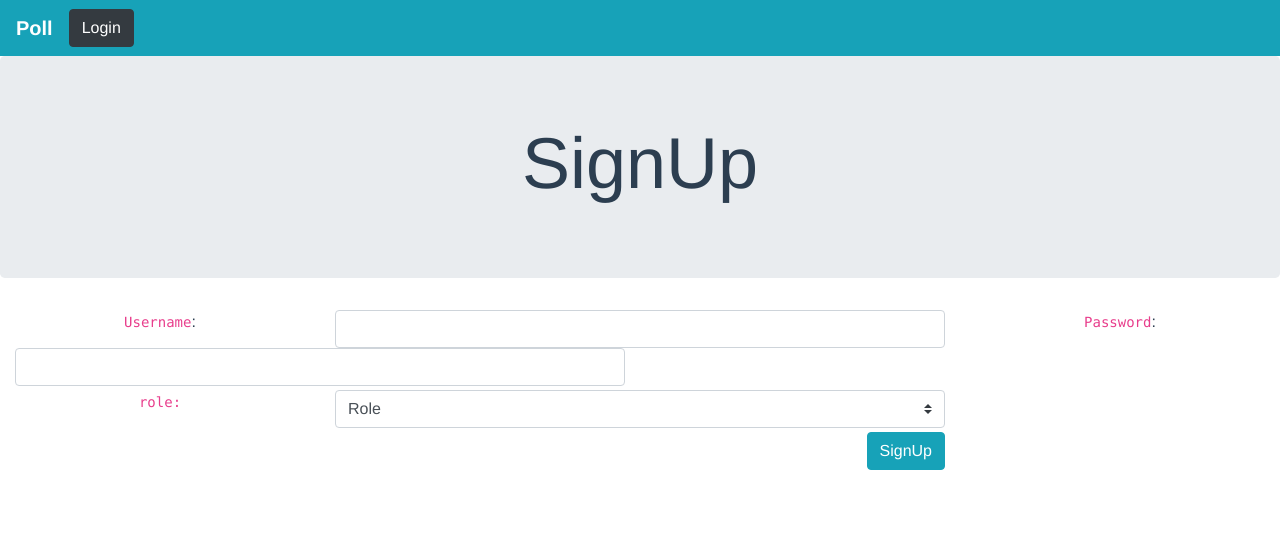
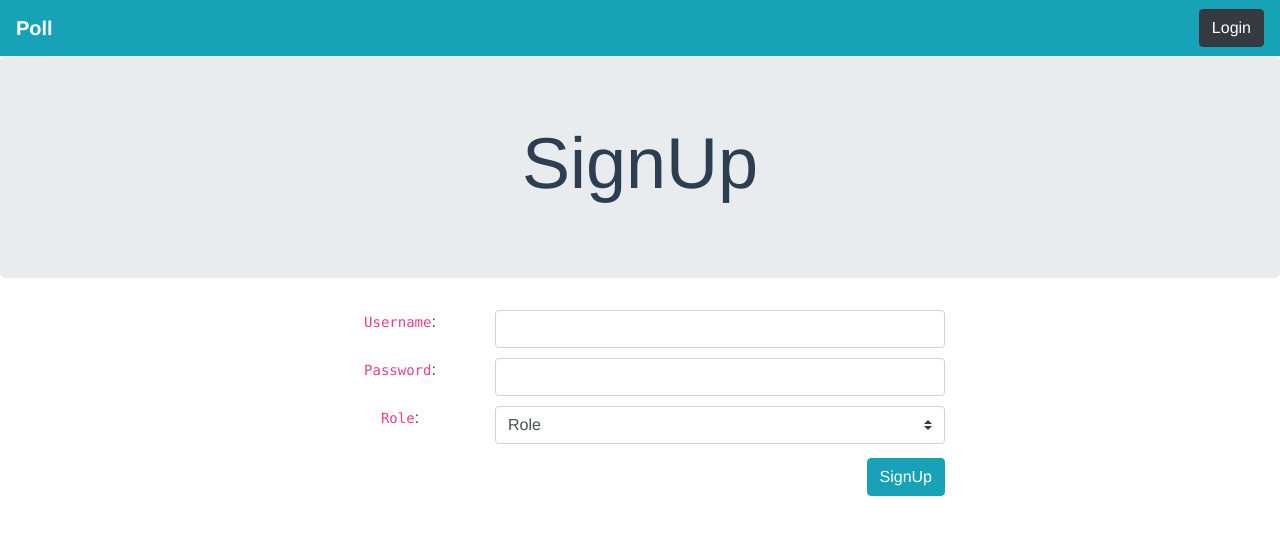
Before and after one commit to sudhanshulicensed/polling-application, a Vue app: page /signup in a window 1280 px wide. Shown: the top 534 px of the page. Built offline with nearby package versions, Linux system fonts and the light colour scheme.

Commit message:
Login/Signup Ready with API Integrated

```diff
--- a/src/App.vue
+++ b/src/App.vue
@@ -1,13 +1,16 @@
 <template>
   <div id="app">
-    <b-navbar d-flex toggleable="lg" type="dark" variant="info">
+    <b-navbar class="spc-btw" d-flex justify-content-between type="dark" variant="info">
       <b-navbar-brand href="#">Poll</b-navbar-brand>
-      <router-link v-if="currentRoute === 'signup'" to="/login">
+      <!-- <div class="1"></div> -->
+      <div class="2">
+        <router-link v-if="currentRoute === 'signup'" to="/login">
         <b-button  variant="dark">Login</b-button>
       </router-link>
       <router-link v-if="currentRoute === 'login'" to="/signup">
         <b-button  variant="dark">SignUp</b-button>
       </router-link>
+      </div>
     </b-navbar>
     <router-view/>
       <!-- v-show="signup == getRouteSignup" -->
@@ -62,5 +65,9 @@ nav a.router-link-exact-active {
   color: #42b983;
 }
 
+.spc-btw{
+  justify-content: space-between !important;
+}
+
 
 </style>
--- a/src/components/LogIn.vue
+++ b/src/components/LogIn.vue
@@ -2,38 +2,62 @@
     <div class="login-comp">
         <b-jumbotron header="LogIn"></b-jumbotron>
         <b-container fluid>
-            <b-row class="my-1" v-for="type in types" :key="type">
+            <b-row class="my-1 justify-content-center flex-column align-items-center row-gap">
+                <b-row sm="12">
                     <b-col sm="3">
-                <label :for="`type-${type}`"><code>{{ type }}</code>:</label>
+                      <label><code>Username</code>:</label>
                     </b-col>
-            <b-col sm="6">
-                <b-form-input :id="`type-${type}`" :type="type"></b-form-input>
+                    <b-col sm="9">
+                      <b-form-input v-model="username">{{ username }}</b-form-input>
                     </b-col>
                 </b-row>
-              <b-row class="my-1">
+                <b-row sm="12">
+                    <b-col sm="3">
+                      <label><code>Password</code>:</label>
+                    </b-col>
+                    <b-col sm="9">
+                      <b-form-input v-model="password">{{ password }}</b-form-input>
+                    </b-col>
+                </b-row>
+                <b-row>
                   <b-col sm="3"></b-col>
                   <b-col sm="6 d-flex justify-content-end">
-                   <b-button variant="info">LogIn</b-button>
+                    <b-button variant="info" @click="handleLogin">LogIn</b-button>
                   </b-col>
+                </b-row>
             </b-row>
         </b-container>
     </div>
 </template>
 
 <script>
+import { mapActions } from 'vuex'
 export default {
     name: "LoginComponent",
     data() {
       return {
-        types: [
-          'text',
-          'password',
-        ]
+        username: "",
+        password: "",
+      }
+    },
+    methods: {
+      ...mapActions([
+        'callLogin'
+      ]),
+      handleLogin(){
+        const payLoad = {
+          username : this.username,
+          password : this.password,
+        }
+        console.log(this.username, this.password)
+        this.callLogin(payLoad);
       }
     }
 }
 </script>
 
 <style scoped>
-
+  .row-gap{
+    row-gap: 10px;
+  }
 </style>
--- a/src/components/SignUp.vue
+++ b/src/components/SignUp.vue
@@ -2,28 +2,33 @@
     <div>
        <div class="login-comp">
         <b-jumbotron header="SignUp"></b-jumbotron>
-
         <b-container fluid>
-            <b-row class="my-1">
+            <b-row sm="12" class="row-gap my-1 justify-content-center flex-column align-items-center">
+                <b-col sm="6">
+                    <b-row class="row-gap">
                     <b-col sm="3">
                       <label><code>Username</code>:</label>
                     </b-col>
-                <b-col sm="6">
+                    <b-col sm="9">
                         <b-form-input v-model="username">{{ username }}</b-form-input>
                     </b-col>
+                </b-row>
+                <b-row class="row-gap" >
                     <b-col sm="3">
                         <label><code>Password</code>:</label>
                     </b-col>
-                <b-col sm="6">
+                    <b-col sm="9">
                         <b-form-input v-model="password">{{ password }}</b-form-input>
                     </b-col>
                 </b-row>
-            <b-row class="my-1">
+                <b-row class="row-gap">
                     <b-col sm="3">
-                <label><code>role:</code></label>
+                        <label><code>Role</code>:</label>
                     </b-col>
-                <b-col sm="6">
+                    <b-col sm="9">
                         <b-form-select v-model="selected" :options="options"></b-form-select>
+                    </b-col>
+                </b-row>
                 </b-col>
             </b-row>
             <b-row class="my-1">
@@ -68,10 +73,6 @@ export default {
             this.callSignup(payLoad);
         }
     },
-    // mounted(){
-    //     axios.get("https://secure-refuge-14993.herokuapp.com/add_user?username=admin&password=admin&role=admin")
-    //     .then(response => (this.info = response))
-    // }
 }
 </script>
 
@@ -80,6 +81,10 @@ export default {
         margin-top: 0.5rem;
     }
 
+    .row-gap{
+        margin-bottom: 10px;
+    }
+
     /* .btn-flex{
         display: ;
     } */
--- a/src/store/index.js
+++ b/src/store/index.js
@@ -14,8 +14,10 @@ export default new Vuex.Store({
   },
   actions: {
     async callSignup({commit}, payLoad){
-
       const response = await axios.post(`https://secure-refuge-14993.herokuapp.com/add_user?username=${payLoad.username}&password=${payLoad.password}&role=${payLoad.role}`);
+    },
+    async callLogin({commit}, payLoad) {
+      const response = await axios.post(`https://secure-refuge-14993.herokuapp.com/login?username=${payLoad.username}&password=${payLoad.password}`);
     }
   },
   modules: {
```
Lines whose indentation alone changed are shown as unchanged.
